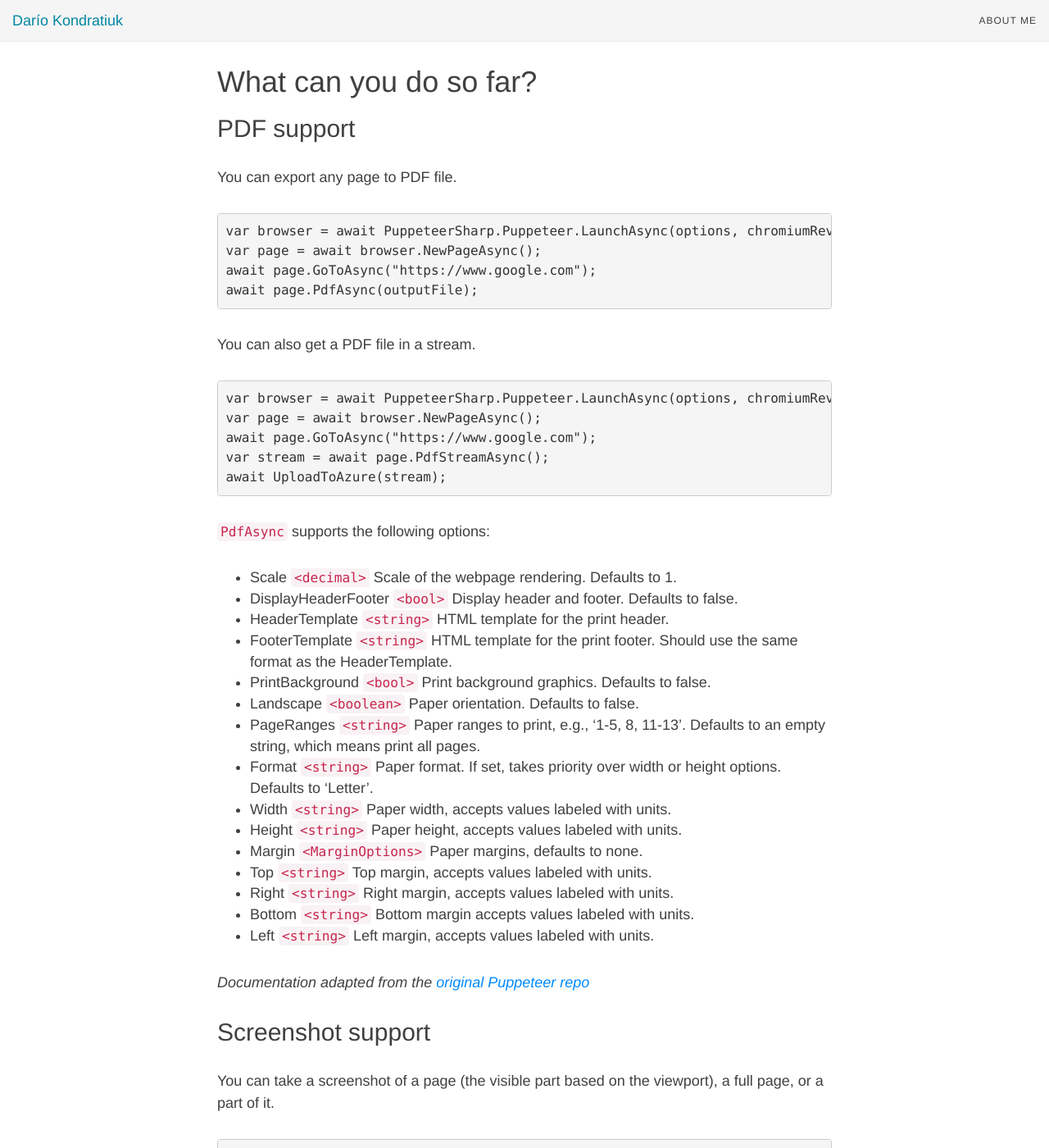
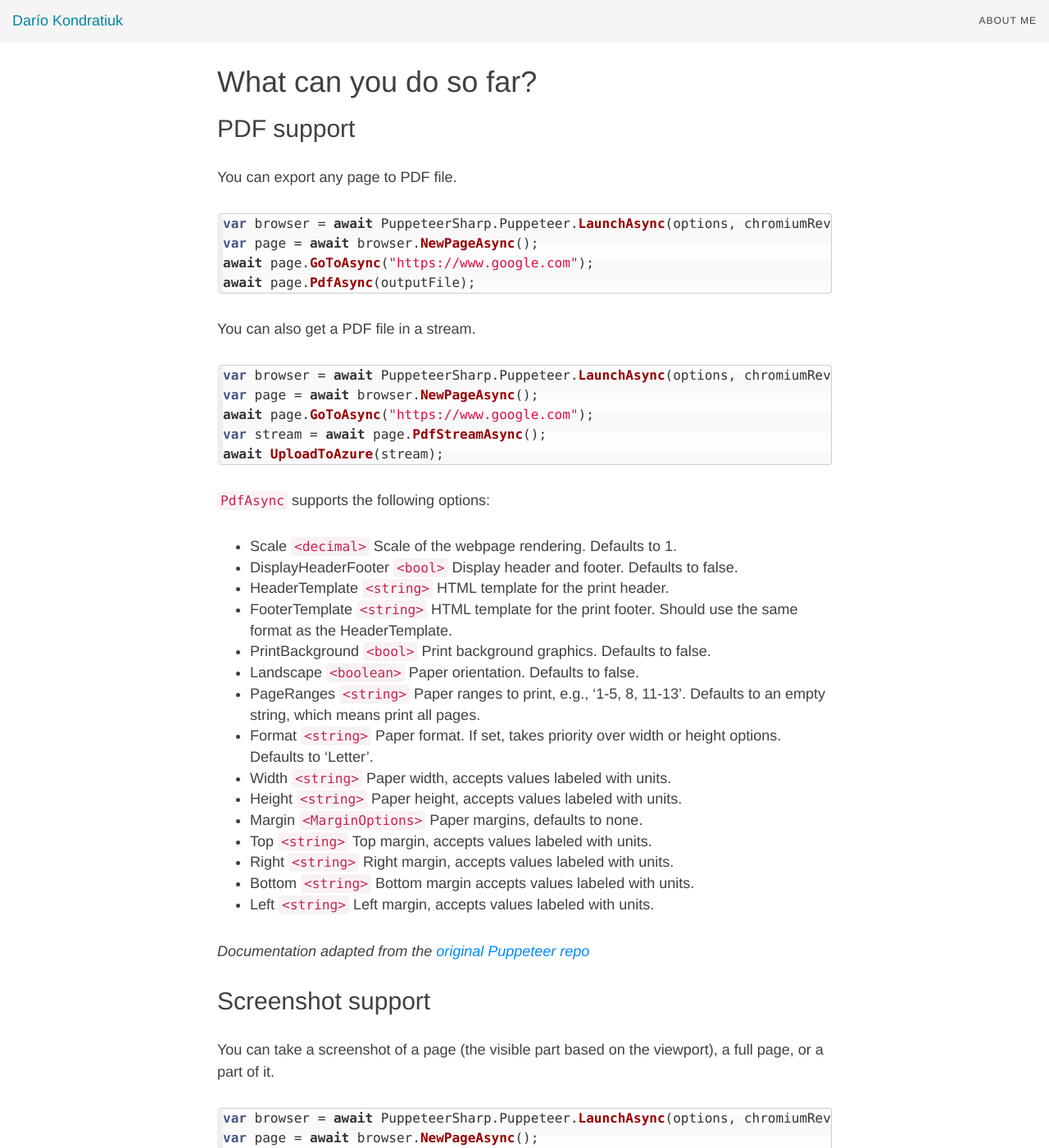
Before and after one commit to kblok/kblok.github.io, a Jekyll site: the page built from _posts/2018-03-05-puppeteer-sharp-monthly-2018-mar.md, in a window 1280 px wide and 1400 px high, scrolled down 312 px. Shown: the whole window at 82% size. Built offline with Jekyll 4.4.1, drawn with Linux system fonts in a browser that asks for light colours; nearby versions of some CDN libraries; comment, search, counter and statistics services are not loaded; some of the changed text lies outside the part shown.

Commit message:
Code Style

````diff
--- a/_config.yml
+++ b/_config.yml
@@ -127,6 +127,7 @@ paginate: 5
 
 kramdown:
   input: GFM
+  syntax_highlighter: rouge
 
 # Default YAML values (more information on Jekyll's site)
 defaults:
--- a/_posts/2018-03-05-puppeteer-sharp-monthly-2018-mar.md
+++ b/_posts/2018-03-05-puppeteer-sharp-monthly-2018-mar.md
@@ -13,22 +13,22 @@ I'm super excited to announce that the first **usable** version of Puppeteer Sha
 
 You can export any page to PDF file.
 
-```CS
+{% highlight CS %}
 var browser = await PuppeteerSharp.Puppeteer.LaunchAsync(options, chromiumRevision);
 var page = await browser.NewPageAsync();
 await page.GoToAsync("https://www.google.com");
 await page.PdfAsync(outputFile);
-```
+{% endhighlight %}
 
 You can also get a PDF file in a stream.
 
-```CS
+{% highlight CS %}
 var browser = await PuppeteerSharp.Puppeteer.LaunchAsync(options, chromiumRevision);
 var page = await browser.NewPageAsync();
 await page.GoToAsync("https://www.google.com");
 var stream = await page.PdfStreamAsync();
 await UploadToAzure(stream);
-```
+{% endhighlight %}
 
 `PdfAsync` supports the following options:
  * Scale `<decimal>` Scale of the webpage rendering. Defaults to 1.
@@ -54,7 +54,7 @@ await UploadToAzure(stream);
 
 You can take a screenshot of a page (the visible part based on the viewport), a full page, or a part of it.
 
-```CS
+{% highlight CS %}
 var browser = await PuppeteerSharp.Puppeteer.LaunchAsync(options, chromiumRevision);
 var page = await browser.NewPageAsync();
 
@@ -66,7 +66,7 @@ await page.SetViewport(new ViewPortOptions
 
 await page.GoToAsync("https://www.google.com");
 await page.ScreenshotAsync(outputFile);
-```
+{% endhighlight %}
 
 You can also use `ScreenshotStreamAsync` to get a stream instead of a file.
 
--- a/css/main.css
+++ b/css/main.css
@@ -669,7 +669,8 @@ pre.highlight, .highlight > pre, td.code pre {
   background-repeat: repeat;
   background-size: 3em 3em;
   background-position: 0px 10px;
-  border-left: 7px solid #444;
+  border-left: 7px solid #EEE;
+  padding: 0 0 0 3px;
 }
 code table, code table td, code table th, code table tbody, code table tr,
 td.gutter pre {
@@ -740,3 +741,8 @@ td.gutter {
 .navbar-default button.navbar-toggle[aria-expanded="true"] {
   background-color: rgba(0, 0, 0, 0.2);
 }
+
+/*Custom*/
+.blog-post code {
+  font-family: Consolas,"Courier New",monospace;
+}
````
